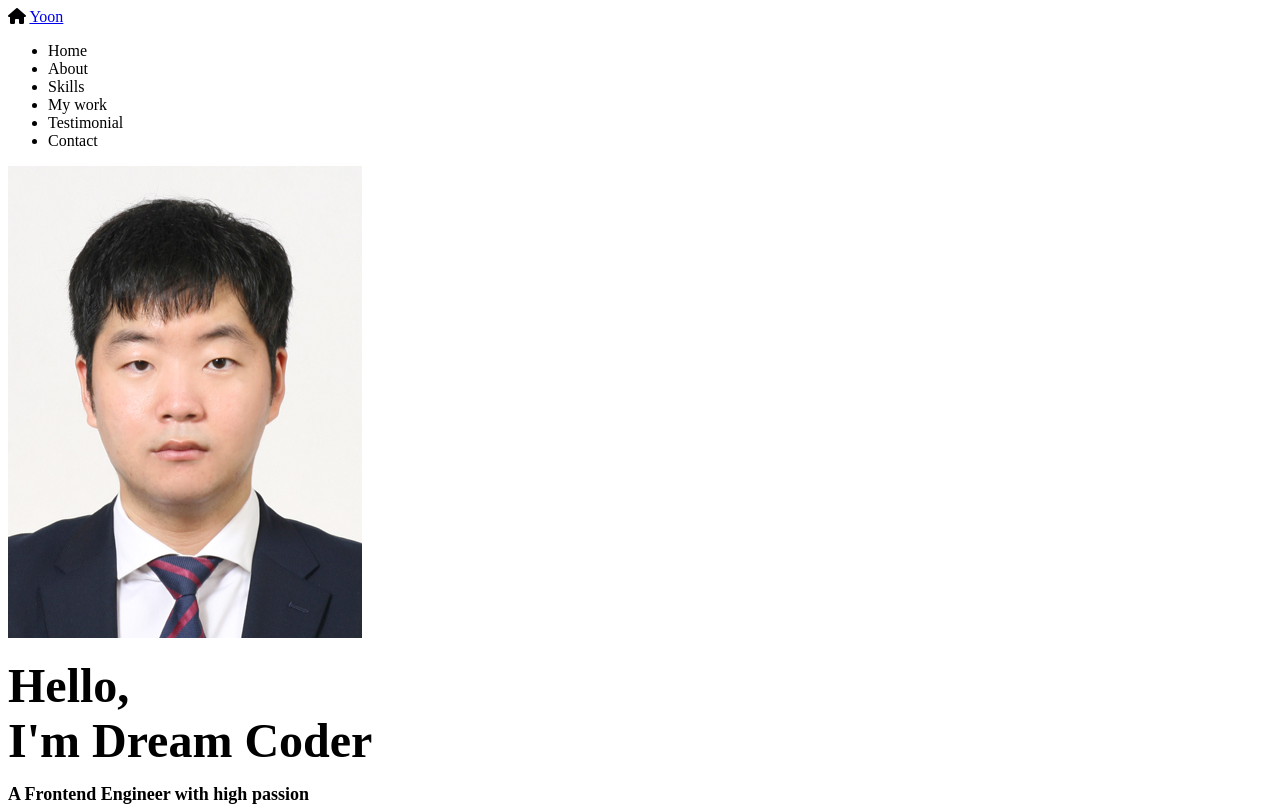
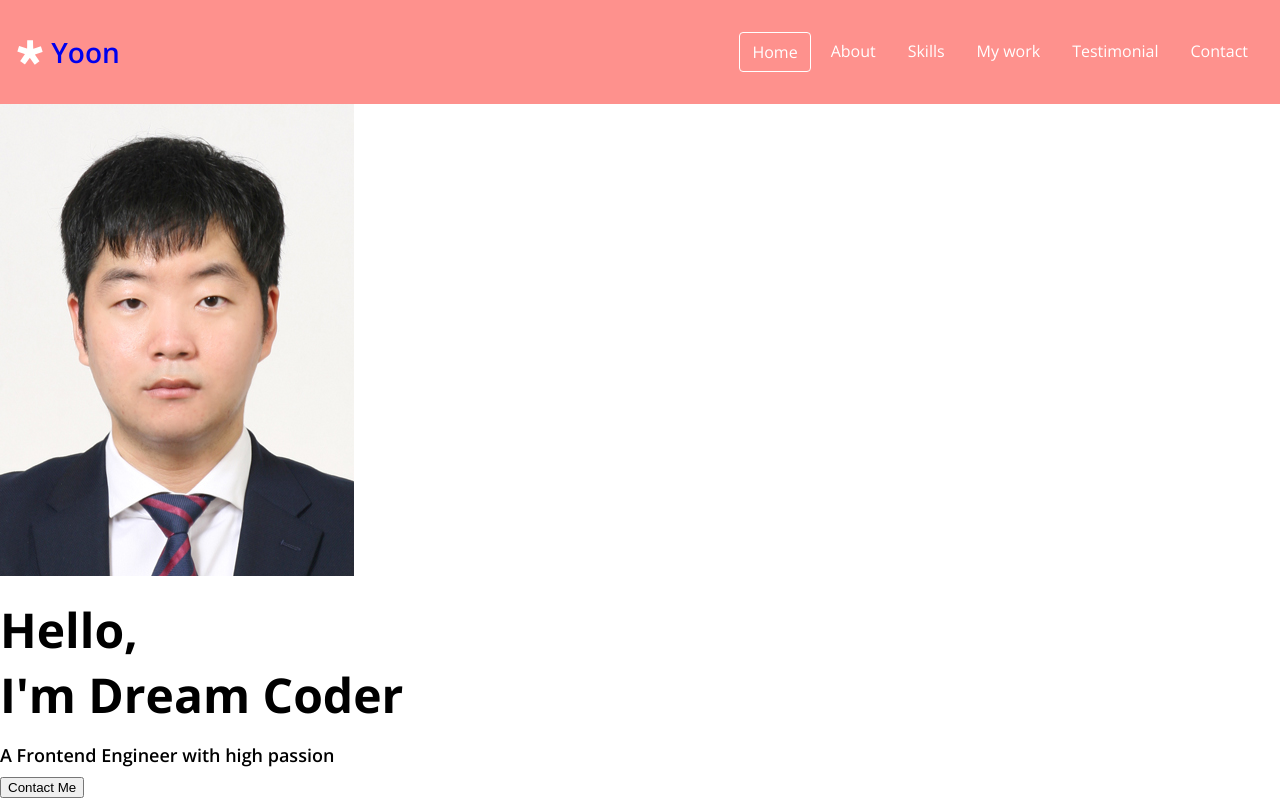
Before and after one commit to kyoon3/portfolio, a plain HTML site: page index.html in a window 1280 px wide. Shown: the top 808 px of the page. Drawn offline with nearby package versions, Linux system fonts and the light colour scheme.

Commit message:
CSS: Navbar

```diff
--- a/index.html
+++ b/index.html
@@ -28,17 +28,19 @@
     <!-- Navbar -->
     <nav id="navbar">
       <div class="navbar__logo">
-        <i class="fa-sharp fa-solid fa-house"></i>
+        <i class="fab fa-diaspora"></i>
         <a href="#">Yoon</a>
       </div>
+      <div class="navbar__menu">
       <ul class="navbar__menu">
-        <li class="navbar__menu__item">Home</li>
+        <li class="navbar__menu__item active">Home</li>
         <li class="navbar__menu__item">About</li>
         <li class="navbar__menu__item">Skills</li>
         <li class="navbar__menu__item">My work</li>
         <li class="navbar__menu__item">Testimonial</li>
         <li class="navbar__menu__item">Contact</li>
       </ul>
+    </div>
     </nav>
     <!-- Home -->
     <section id="home">
--- a/style.css
+++ b/style.css
@@ -25,12 +25,29 @@
   --weight-bold: 700;
   --weight-semi-bold: 600;
   --weight-regular: 400;
+
+  /* Size */
+  --size-border-radius: 4px;
 }
 
 * {
   box-sizing: border-box;
 }
 
+body {
+  margin: 0;
+  font-family: "Open Sans", sans-serif;
+  cursor: default;
+}
+
+a {
+  text-decoration: none;
+}
+
+ul {
+  list-style: none;
+  padding-left: 0px;
+}
 /* Typography */
 
 h1 {
@@ -60,3 +77,36 @@
   color: var(--color-black);
   margin: 4px 0px;
 }
+/* NavBar */
+
+#navbar {
+  display: flex;
+  justify-content: space-between;
+  background-color: var(--color-pink);
+  align-items: center;
+  color: var(--color-white);
+  padding: 16px;
+}
+
+.navbar__menu {
+  display: flex;
+}
+
+.navbar__logo {
+  font-size: var(--font-medium);
+  font-weight: var(--weight-semi-bold);
+}
+.navbar__menu__item {
+  padding: 8px 12px;
+  margin: 0px 4px;
+  cursor: pointer;
+  border-radius: var(--size-border-radius);
+
+}
+
+.navbar__menu__item.active {
+  border: 1px solid var(--color-white);
+}
+.navbar__menu__item:hover {
+  background-color: var(--color-dark-pink);
+}
```
Lines whose indentation alone changed are shown as unchanged.
